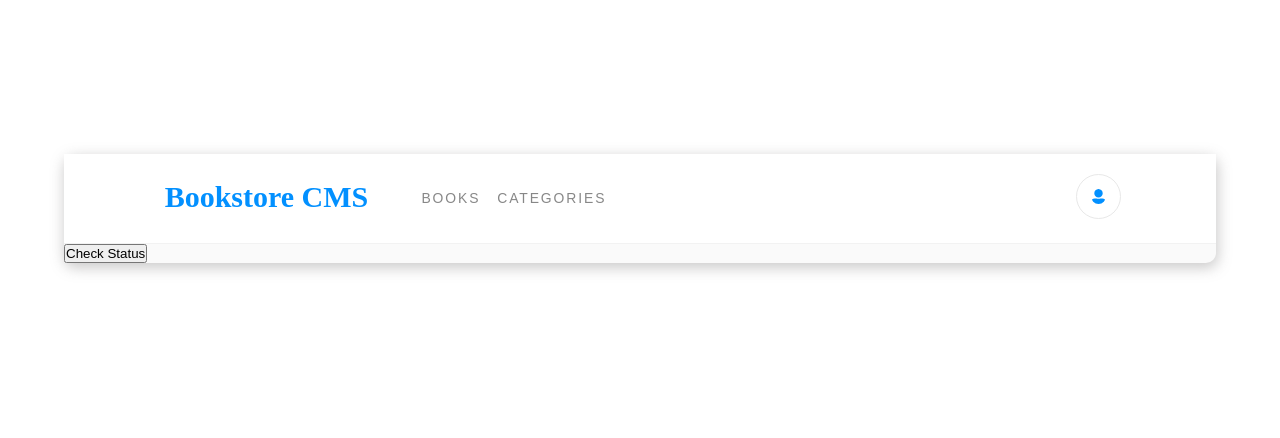
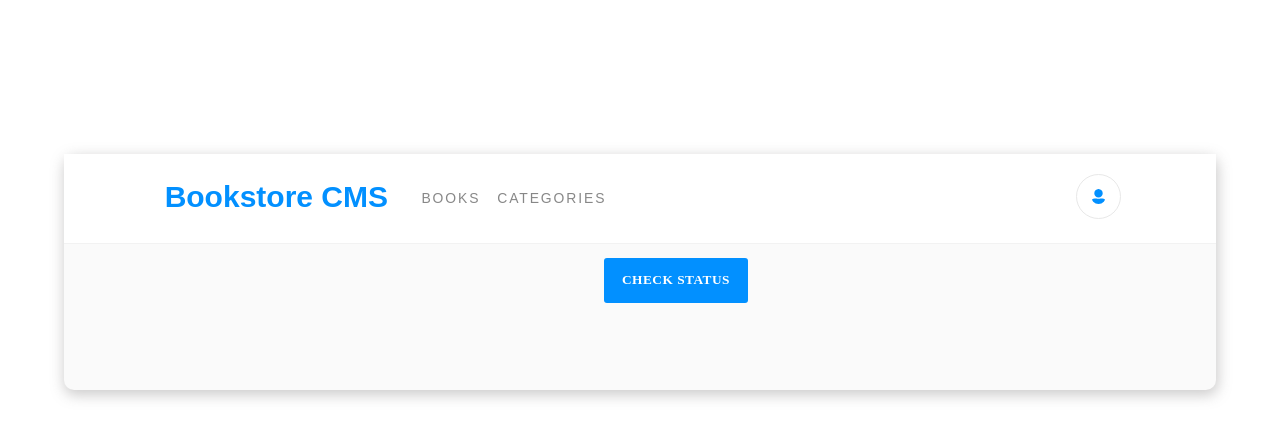
Before and after one commit to hernandanielzamora/Bookstore, a React (Create React App) app: page /categories in a window 1280 px wide. Shown: the top 438 px of the page. Built offline with nearby package versions, Linux system fonts and the light colour scheme.

Commit message:
Adjust styles - Fixed Linters

```diff
--- a/src/App.css
+++ b/src/App.css
@@ -17,3 +17,36 @@
   background: #fafafa;
   font-size: 1rem;
 }
+
+/* Categories */
+.categories-container {
+  display: flex;
+  justify-content: center;
+  align-items: center;
+}
+
+.categories-btn {
+  border: none;
+  letter-spacing: 0.5px;
+  height: 2.813rem;
+  color: #fff;
+  cursor: pointer;
+  width: 9rem;
+  background-color: #0290ff;
+  font-weight: 700;
+  font-family: 'Roboto Slab', serif;
+  padding: 12px;
+  border-radius: 3px;
+  text-transform: uppercase;
+  align-items: center;
+  margin-left: 1%;
+  margin-left: 25%;
+  margin-top: 10%;
+}
+
+.categories-msg {
+  align-self: center;
+  margin-top: 5%;
+  height: 5rem;
+  font-size: 2em;
+}
--- a/src/routes/Categories.jsx
+++ b/src/routes/Categories.jsx
@@ -11,16 +11,16 @@ const Categories = () => {
   };
 
   return (
-    <section>
+    <section className="categories-container">
       <div>
         <button
-          className=""
+          className="categories-btn"
           type="button"
           onClick={handleClick}
         >
           Check Status
         </button>
-        <h1>{message}</h1>
+        <h1 className="categories-msg">{message}</h1>
       </div>
     </section>
   );
--- a/src/styles/Book.module.css
+++ b/src/styles/Book.module.css
@@ -106,7 +106,7 @@
 .currentChapter {
   border-left: solid 1px #e8e8e8;
   margin-left: 15%;
-  padding: 5%;
+  padding: 2.5%;
   width: 100%;
 }
 
@@ -130,7 +130,7 @@
   height: 1.313rem;
   margin-top: 4%;
   margin-bottom: 10%;
-  font-family: RobotoSlab;
+  font-family: 'RobotoSlab', sans-serif;
   font-size: 1rem;
   font-weight: 300;
   font-stretch: normal;
@@ -154,3 +154,19 @@
   color: #fff;
   text-align: center;
 }
+
+@media screen and (min-width: 1440px) {
+  .currentTitle {
+    margin-bottom: -2%;
+    padding-top: -5%;
+  }
+
+  .chapter {
+    margin-bottom: 1%;
+  }
+
+  .chapterBtn {
+    height: 2.5em;
+    padding: 2.5%;
+  }
+}
--- a/src/styles/Navigation.module.css
+++ b/src/styles/Navigation.module.css
@@ -10,7 +10,7 @@
 .navbarTitle {
   width: 15rem;
   height: 2.313rem;
-  font-family: Montserrat;
+  font-family: 'Montserrat', sans-serif;
   font-size: 1.875rem;
   font-weight: bold;
   font-stretch: normal;
```
Also changed, not shown: src/styles/AddBook.module.css (line endings or trailing spaces).
